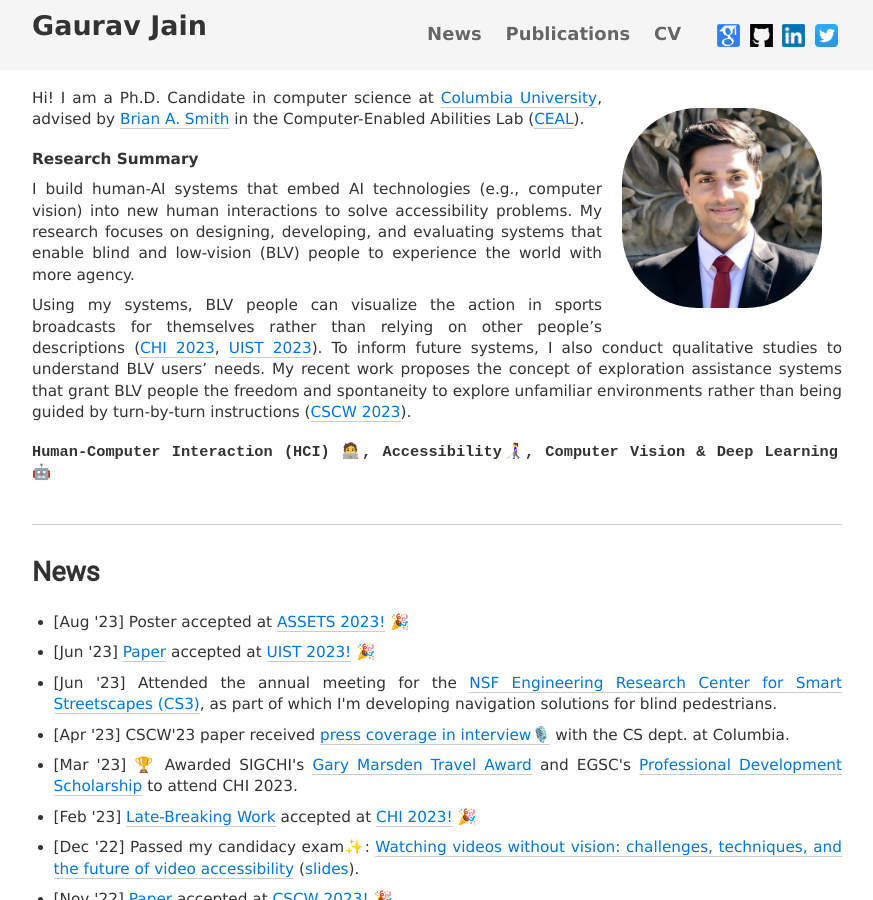
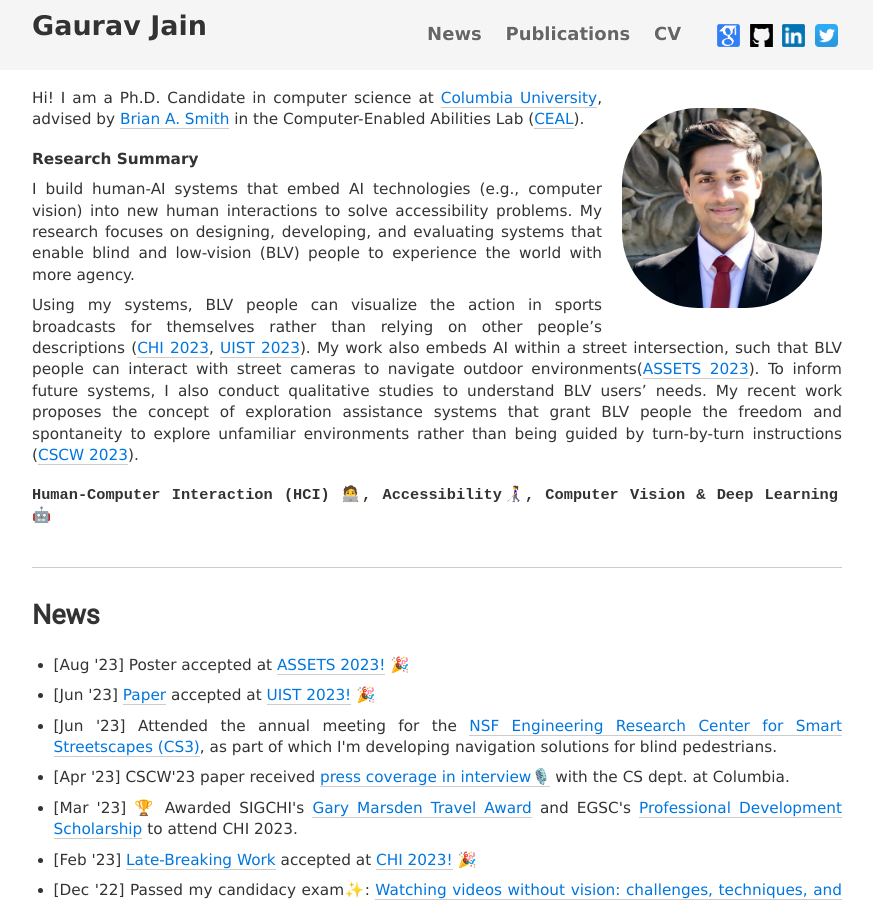
Before and after one commit to Gaurav1302/gaurav1302.github.io, a Jekyll site: the page built from index.html, in a window 1280 px wide and 900 px high. Shown: the whole window, without its empty margins (203-1076 px from the left). Built offline with Jekyll 4.4.1, drawn with Linux system fonts in a browser that asks for light colours; nearby versions of some CDN libraries.

Commit message:
updated assets in research summary

```diff
--- a/index.html
+++ b/index.html
@@ -29,7 +29,7 @@
   </p>
 
   <p>
-    Using my systems, BLV people can visualize the action in sports broadcasts for themselves rather than relying on other people’s descriptions (<a href="https://dl.acm.org/doi/10.1145/3544549.3585610" class="uline">CHI 2023</a>, <a href="https://gaurav1302.github.io/files/Front Row - camera ready.pdf" class="uline">UIST 2023</a>). To inform future systems, I also conduct qualitative studies to understand BLV users’ needs. My recent work proposes the concept of exploration assistance systems that grant BLV people the freedom and spontaneity to explore unfamiliar environments rather than being guided by turn-by-turn instructions (<a href="https://dl.acm.org/doi/10.1145/3579496?cid=99659562550" class="uline">CSCW 2023</a>).
+    Using my systems, BLV people can visualize the action in sports broadcasts for themselves rather than relying on other people’s descriptions (<a href="https://dl.acm.org/doi/10.1145/3544549.3585610" class="uline">CHI 2023</a>, <a href="https://gaurav1302.github.io/files/Front Row - camera ready.pdf" class="uline">UIST 2023</a>). My work also embeds AI within a street intersection, such that BLV people can interact with street cameras to navigate outdoor environments(<a href="https://assets23.sigaccess.org/" class="uline">ASSETS 2023</a>). To inform future systems, I also conduct qualitative studies to understand BLV users’ needs. My recent work proposes the concept of exploration assistance systems that grant BLV people the freedom and spontaneity to explore unfamiliar environments rather than being guided by turn-by-turn instructions (<a href="https://dl.acm.org/doi/10.1145/3579496?cid=99659562550" class="uline">CSCW 2023</a>).
   </p>
 
 
```
